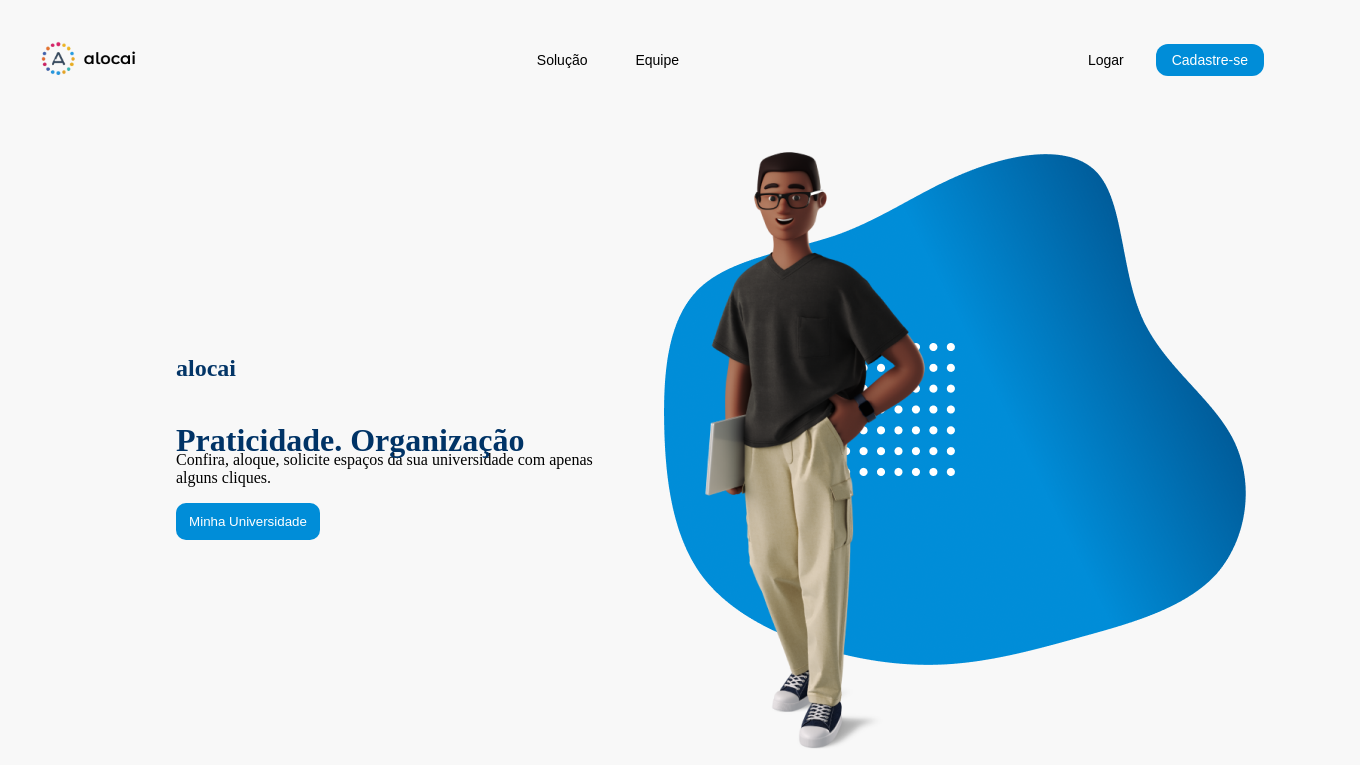
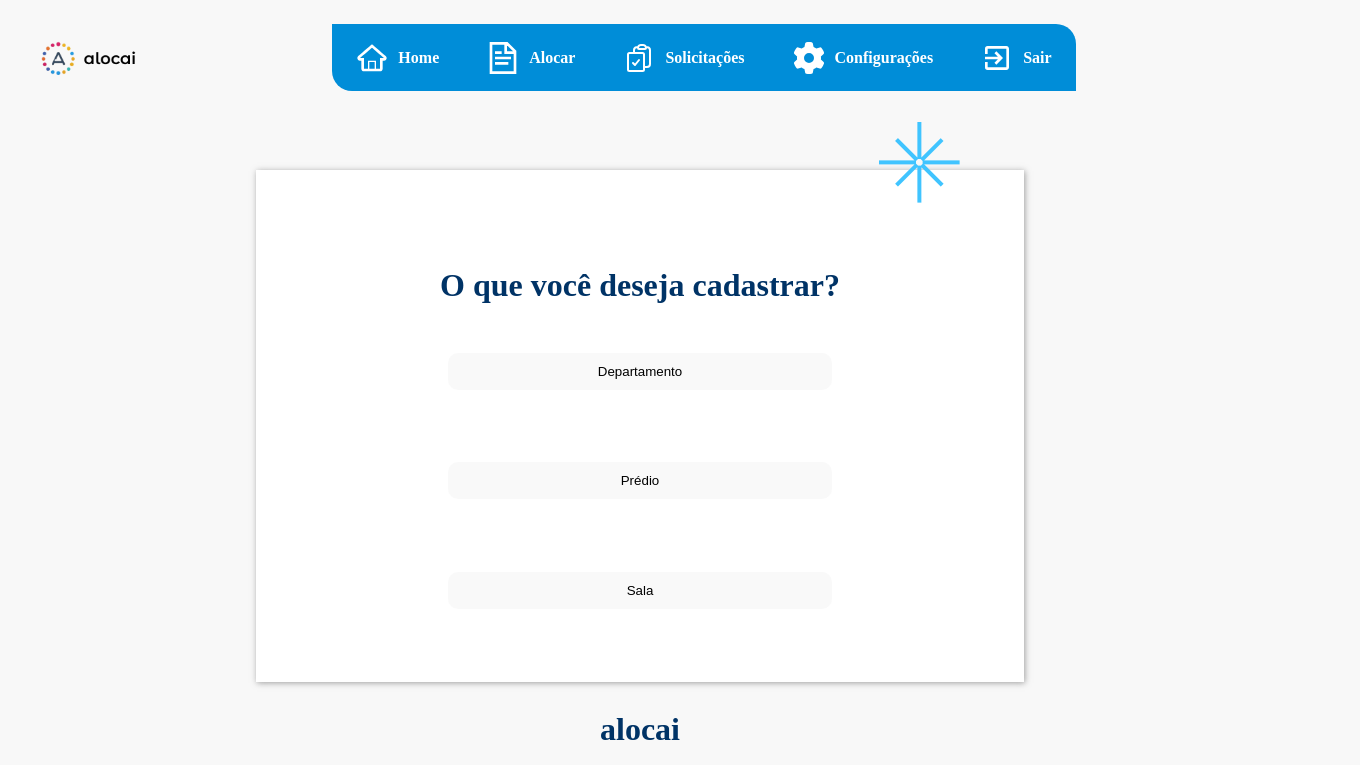
Before and after one commit to Rodrigo-Alb/GestorSalas, a React (Vite) app in the folder GestorSalas/: page /MenuCadastro in a window 1280 px wide. Before the commit this address led to /. Shown: the top 765 px of the page, 1360 px wide, since content can reach past the window. Built offline with nearby package versions, Linux system fonts and the light colour scheme.

Commit message:
Add MenuCadastro.jsx and MenuCadastro.css

```diff
--- a/GestorSalas/src/App.jsx
+++ b/GestorSalas/src/App.jsx
@@ -9,6 +9,7 @@ import ConfigUsers from './Pages/ConfigUsers'
 import CadastroPred from './Pages/CadastroPred'
 import CadastroSala from './Pages/CadastroSala'
 import CadastroDep from './Pages/CadastroDep'
+import MenuCadastro from './Pages/MenuCadastro';
 
 function App() {
   const location = useLocation();
@@ -26,6 +27,8 @@ function App() {
         <Route path='/' element={<Home />} />
         <Route path='login' element={<Login />} />
         <Route path='Cadastro' element={<Cadastro />} />
+        <Route path='CadastroPred' element={<CadastroPred />} />
+        <Route path='MenuCadastro' element={<MenuCadastro />} />
 
         {isLoggedIn && (
           <>
@@ -34,7 +37,7 @@ function App() {
 
             {isAdmin && (
               <>
-                <Route path='CadastroPred' element={<CadastroPred />} />
+
                 <Route path='CadastroSala' element={<CadastroSala />} />
                 <Route path='CadastroDep' element={<CadastroDep />} />
               </>
--- /dev/null
+++ b/GestorSalas/src/Pages/MenuCadastro.css
@@ -0,0 +1,74 @@
+
+.mainContainer{
+    width: 100vw;
+    height: 80vh;
+    display: flex;
+    flex-direction: column;
+    justify-content: space-between;
+    align-items: center;
+    position: relative;
+    top: -2rem;
+}
+
+.pageTitleForm{
+    width: 50%;
+    display: flex;
+    justify-content: flex-end;
+    align-items: center;
+    position: relative;
+    font-weight: bold;
+    top: 2.4rem;
+    z-index: 3;
+}
+.containerForm{
+    background-color: #fff;
+    width: 60%;
+    height: 80%;
+    display: flex;
+    flex-direction: column;
+    justify-content: space-evenly;
+    align-items: center;
+    box-shadow: 1px 1px 6px  rgba(128, 128, 128, 0.742);
+}
+.formAlocar{
+    width: 60%;
+    display: grid;
+    grid-template-columns: repeat(2, 1fr);
+    gap: 10px;
+    padding: 20px;
+}
+label{
+    margin-top: 1rem;
+}
+select{
+    padding: 0.5rem;
+    margin-top: 0.5rem;
+    outline: none;
+    height: 2rem;
+    width: 100%;
+    border-radius: 5px;
+    border: 2px solid lightgray;
+}
+
+.btn-containerCadastro{
+    margin-top: 1rem;
+    display: flex;
+    align-items: center;
+    justify-content: space-between;
+}
+button{
+    width: 50%;
+    height: 2.3rem;
+    border-radius: 10px;
+    color: black;
+    background-color: #f8f8f8d7;
+    border: none;
+    cursor: pointer;
+}
+
+button:hover{
+    transition: 0.5s;
+    background-color: #fff;
+    color: #008DD8;
+    border: 2px solid #008DD8;
+}
--- /dev/null
+++ b/GestorSalas/src/Pages/MenuCadastro.jsx
@@ -0,0 +1,25 @@
+import Estrela from '../assets/Estrela.png.png'
+
+import './MenuCadastro.css';
+
+export default function MenuCadastro() {
+  return (
+    <div className="mainContainer">
+
+        <div className='pageTitleForm'>
+            <img src={Estrela} alt="" />
+        </div>
+
+        <div className="containerForm">
+            <h2>O que você deseja cadastrar?</h2>
+
+
+            <button>Departamento</button>
+            <button>Prédio</button>
+            <button>Sala</button>
+
+        </div>
+        <h2 style={{color:'#003366',fontWeight:'bold',position:'relative', top:'1.5rem'}}>alocai</h2>
+    </div>
+  )
+}
```
